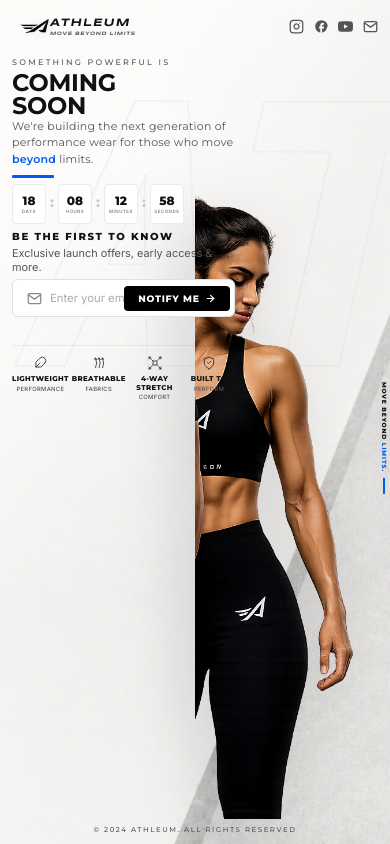
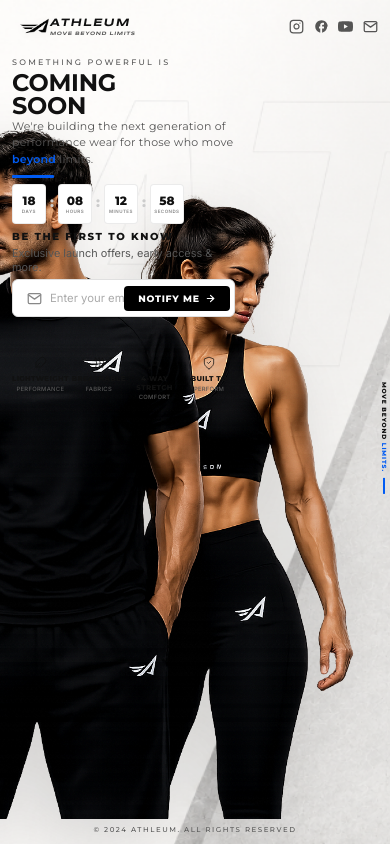
Before and after one commit to etashasharma31/Athleum, a React (Vite) app: page / in a window 390 px wide. Built offline with nearby package versions, Linux system fonts and the light colour scheme.

Commit message:
style: prevent mobile cropping by setting auto width on models image

```diff
--- a/src/index.css
+++ b/src/index.css
@@ -660,11 +660,9 @@ body::before {
   }
 
   .models-img {
-    width: 100%;
-    max-width: 100%;
+    width: auto;
+    max-width: none;
     height: 100%;
-    object-fit: cover;
-    object-position: right top;
   }
 
   .tagline-sidebar {
```
